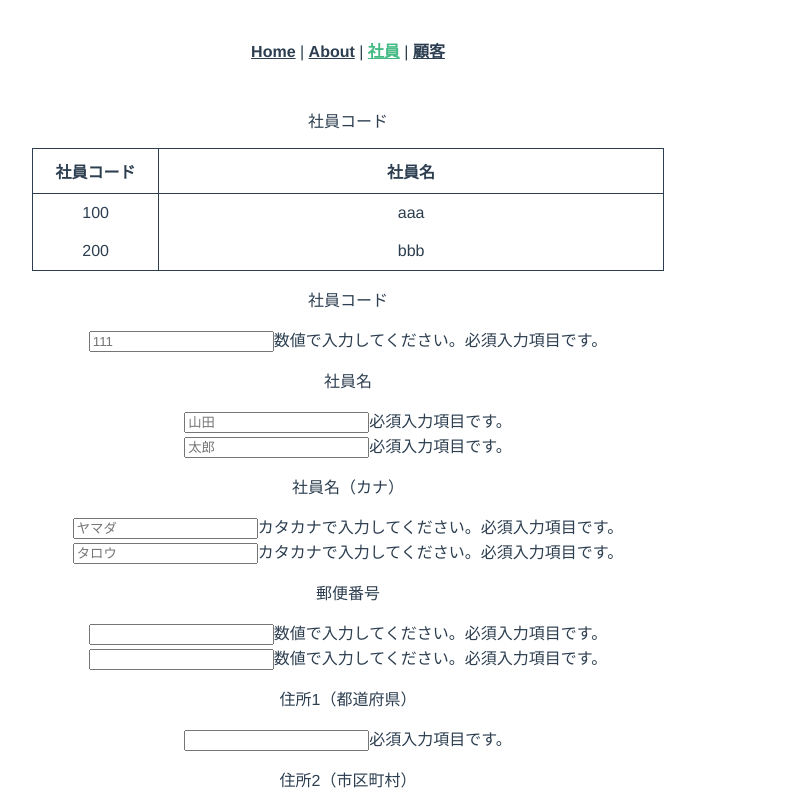
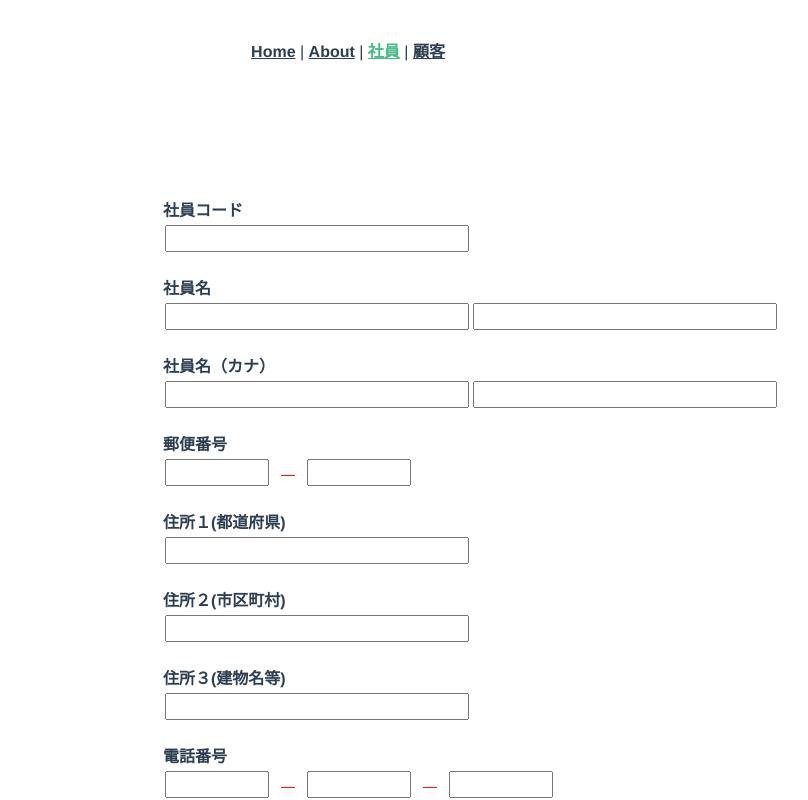
Before and after one commit to maki-kamada/UserStaffEditScreen, a Vue app: page /staff in a window 1280 px wide. Shown: the top 800 px of the page, without its empty margins (292-1100 px from the left). Built offline with nearby package versions, Linux system fonts and the light colour scheme.

Commit message:
バリデーション急ぎで

```diff
--- a/src/components/FormInputText.vue
+++ b/src/components/FormInputText.vue
@@ -42,24 +42,17 @@ export default {
     props:['placeholder', 'name', 'value', 'required', 'staff'],
     computed: {
       requiredCheck: function () {
-
            this.$emit('update-status', this.staff)
            return this.value.trim()
         },
       kanaValidation: function () {
+            var kanaPattern = /^[\u30a0-\u30ff]+$/;
+            var result = kanaPattern.test(this.value.trim());
+            this.staff[this.name] = result;
             this.$emit('update-status', this.staff);
-            var kanaPattern = /^[\u30a0-\u30ff]+$/;
-            var flg = false
-            if(kanaPattern.test(this.value.trim())){
-                // return false
+            return result
 
-            }else{
-                // return true
-                flg = true
-            }
-            console.log(flg)
-            return flg
-        },
+      },
       mailValidation: function () {
             this.value.trim()
             var mailPattern = /^[a-zA-Z0-9.!#$%&'*+/=?^_`{|}~-]+@[a-zA-Z0-9-]+(?:\.[a-zA-Z0-9-]+)*$/;
--- a/src/views/Staff.vue
+++ b/src/views/Staff.vue
@@ -1,145 +1,107 @@
 <template>
-  <div class="staff">
-    <p>社員コード</p>
+<div class="container">
+    <form>
+        <table>
+            <div class="container">
+                <!-- 社員コードフォーム -->
+                <tr>
+                    <div>
+                        <th><label for="code">社員コード</label></th>
+                        <td><input type="text" v-model="code"></td>
+                        <td class="errMsg"><span>{{ errors.code }}</span></td>
+                    </div>
+                </tr>
+                <!-- 社員名フォーム -->
+                <tr>
+                    <div>
+                        <th><label for="name">社員名</label></th>
+                        <td><input type="text" v-model="last_name"></td>
+                        <td><input type="text" v-model="first_name"></td>
+                        <td class="errMsg"><span>{{ errors.name }}</span></td>
+                    </div>
+                </tr>
 
-    <Table row1="社員コード" row2="社員名" :items= "items"/>
+                <!-- 社員名（カナ）フォーム -->
+                <tr>
+                    <div>
+                        <th><label for="namekana">社員名（カナ）</label></th>
+                        <td><input type="text" v-model="last_name_kana"></td>
+                        <td><input type="text" v-model="first_name_kana"></td>
+                        <td class="errMsg"><span>{{ errors.namekana }}</span></td>
+                    </div>
+                </tr>
 
-    <!-- <form @submit.prevent="post" > -->
-    <!-- <form> -->
-      <div id="registrations-app">
-        <p class="title">社員コード</p>
-        <FormInputNumber
-          :placeholder="'111'"
-          required
-          v-model="code"
-        />
+                <!-- 郵便番号フォーム -->
+                <tr>
+                    <div>
+                        <th><label for="zipcode">郵便番号</label></th>
+                        <td><input class="numberInput" type="text" v-model="zipcode1"></td>
+                        <td><span class="hyphen">―</span></td>
+                        <td><input class="numberInput" type="text" v-model="zipcode2"></td>
+                        <td class="errMsg"><span>{{ errors.zipcode }}</span></td>
+                    </div>
+                </tr>
+                <!-- 住所１フォーム -->
+                <tr>
+                    <div>
+                        <th><label for="prefecture">住所１(都道府県)</label></th>
+                        <td><input type="text" v-model="prefecture"></td>
+                        <td class="errMsg"><span>{{ errors.prefecture }}</span></td>
+                    </div>
+                </tr>
+                <!-- 住所２フォーム -->
+                <tr>
+                    <div>
+                        <th><label for="city">住所２(市区町村)</label></th>
+                        <td><input type="text" v-model="city"></td>
+                        <td class="errMsg"><span>{{ errors.city }}</span></td>
+                    </div>
+                </tr>
+                <!-- 住所３フォーム -->
+                <tr>
+                    <div>
+                        <th><label for="building">住所３(建物名等)</label></th>
+                        <td><input type="text" v-model="building"></td>
+                        <td class="errMsg"><span>{{ errors.building }}</span></td>
+                    </div>
+                </tr>
+                <!-- 電話番号フォーム -->
+                <tr>
+                    <div class="aaa">
+                        <th><label for="tel">電話番号</label></th>
+                        <td><input class="numberInput" type="text" v-model="tel1"></td>
+                        <td><span class="hyphen">―</span></td>
+                        <td><input class="numberInput" type="text" v-model="tel2"></td>
+                        <td><span class="hyphen">―</span></td>
+                        <td><input class="numberInput" type="text" v-model="tel3"></td>
+                        <td class="errMsg"><span>{{ errors.tel }}</span></td>
+                    </div>
+                </tr>
 
-
-        <p class="title">社員名</p>
-        <div class="form-inline">
-        <FormInputText
-         :placeholder="'山田'"
-         required
-         v-model="last_name"
-         :name="'text'"
-         :staff="staff"
-         @update-status="updateStatus"/>
-        <FormInputText
-         :placeholder="'太郎'"
-         required
-         v-model="first_name"
-         :name="'text'"
-         :staff="staff"
-         @update-status="updateStatus"
-         />
+                <!-- e-mailフォーム -->
+                <tr>
+                    <div>
+                        <th><label for="mail">e-mail</label></th>
+                        <td><input type="text" v-model="mail"></td>
+                        <td class="errMsg"><span>{{ errors.mail }}</span></td>
                     </div>
-
-        <p class="title">社員名（カナ）</p>
-        <div class="form-inline">
-        <FormInputText  :placeholder="'ヤマダ'" required v-model="last_name_kana" :name="'kana'" />
-        <FormInputText  :placeholder="'タロウ'" required v-model="first_name_kana" :name="'kana'"/>
+                </tr>
             </div>
-
-        <p class="title">郵便番号</p>
-        <FormInputNumber required v-model="zipcode1"/>
-        <FormInputNumber required v-model="zipcode2"/>
-
-        <p class="title">住所1（都道府県）</p>
-        <FormInputText required v-model="prefecture" :name="'text'"/>
-
-        <p class="title">住所2（市区町村）</p>
-        <FormInputText required v-model="city" :name="'text'"/>
-
-        <p class="title">住所3（建物名等）</p>
-        <FormInputText required = false v-model="building" :name="'text'"/>
-
-        <p class="title">電話番号</p>
-        <FormInputNumber required v-model="tel1" />
-        <FormInputNumber required v-model="tel2" />
-        <FormInputNumber required v-model="tel3" />
-
-        <p class="title">メールアドレス</p>
-        <FormInputText required v-model="mail" :name="'mail'"/>
+        </table>
+    </form>
+    <div class="register">
+        <button type="button" :disabled=isDisabled>送信</button>
+    </div>
+</div>
+</template>
 
 
 
+<script>
 
-
-
-
-
-
-        <!--<p class="title">郵便番号</p>
-
-        <input v-model="zipcode1" />
-        <input v-model="zipcode2" />
-        <div class="result">
-          {{ zipcode1 }}<br />
-          {{ zipcode2 }}
-        </div>
-
-        <p class="title">住所1（都道府県）</p>
-        <input v-model="prefecture" />
-        <div class="result">
-          {{ prefecture }}
-        </div>
-
-        <p class="title">住所2（市区町村）</p>
-        <input v-model="city" />
-        <div class="result">
-          {{ city }}
-        </div>
-
-        <p class="title">住所3（建物名等）</p>
-        <input v-model="building" />
-        <div class="result">
-          {{ building }}
-        </div>
-
-        <p class="title">電話番号</p>
-        <input v-model="tel1" />
-        <span> - </span>
-        <input v-model="tel2" />
-        <span> - </span>
-        <input v-model="tel3" />
-
-        <p class="title">メールアドレス</p>
-        <input v-model="mail" />
-        <div class="result">入力：{{ mail }}</div>
-        <button type="button" @click="post()">submit</button> -->
-        <button type="button" @click="post()" :disabled="!status">submit</button>
-      </div>
-    <!-- </form> -->
-  </div>
-</template>
-
-<script>
-import Table from '@/components/Table.vue'
-import FormInputText from '@/components/FormInputText.vue'
-import FormInputNumber from '@/components/FormInputNumber.vue'
-// import Vue from 'vue'
-
-// Vue.component('FormInputText', FormInputText)
-
-// $(function () {
-//   new Vue({
-//     el: '#registrations-app',
-//     data: {
-//       staff: {
-//         type: Object
-//       }
-//     }
-//   });
-// });
 export default {
-  name: 'staff',
-  components: {
-    FormInputText,
-    FormInputNumber,
-    Table
-  },
     data() {
-    return{
+        return {
             code: '',
             last_name: '',
             first_name: '',
@@ -154,35 +116,246 @@ export default {
             tel2: '',
             tel3: '',
             mail: '',
-      staff: {},
-
-      items: [
-        { code: 100, last_name: "aaa" },
-        { code: 200, last_name: "bbb" },
-      ],
+            codeFlg: false,
+            nameFlg: false,
+            namekanaFlg: false,
+            zipcodeFlg: false,
+            prefectureFlg: false,
+            cityFlg: false,
+            telFlg: false,
+            mailFlg: false,
+            errors: {}
         }
     },
-  methods: {
-    post() {
-      this.items.push({ code: this.code, last_name: this.last_name });
+    computed: {     // 必須入力項目が未入力の場合、送信ボタンが非活性化する
+        isDisabled() {
+            return this.codeFlg == true && this.nameFlg == true && this.namekanaFlg == true && this.zipcodeFlg == true && this.prefectureFlg == true && this.cityFlg == true && this.telFlg == true && this.mailFlg == true && Object.keys(this.errors).length == 0 ? false : true
+        }
     },
-    updateStatus() {
-        var _this = this
-        _this.status = Object.keys(_this.staff).every(function (key) {
-          return _this.staff[key];
-        });
+    watch: {        // リアルタイムでバリデーションチェックを行う
+        code(code) {
+          if (!code) {
+              this.$set(this.errors, "code", '必須入力項目です。')
+              this.codeFlg = false;
+          }else if (code.match(/^([1-9]\d*|0)$/)) {
+              this.$delete(this.errors, 'code')
+              this.codeFlg = true;
+          }else {
+              this.$set(this.errors, "code", '半角数字で入力してください。')
+              this.codeFlg = false;
           }
+        },
+        last_name(last_name) {
+            if (!last_name || this.first_name) {
+                this.$set(this.errors, "name", '必須入力項目です。')
+                this.nameFlg = false;
+            } else if (last_name.length > 50) {
+                this.$set(this.errors, "name", '50文字以内で入力してください。')
+                this.nameFlg = false;
+            } else {
+                this.$delete(this.errors, 'name')
+                this.nameFlg = true;
             }
+        },
+        first_name(first_name) {
+            if (!first_name || this.last_name) {
+                this.$set(this.errors, "name", '必須入力項目です。')
+                this.nameFlg = false;
+            } else if (first_name.length > 50) {
+                this.$set(this.errors, "name", '50文字以内で入力してください。')
+                this.nameFlg = false;
+            } else {
+                this.$delete(this.errors, 'name')
+                this.nameFlg = true;
+            }
+        },
+        last_name_kana(last_name_kana) {
+            if (!last_name_kana || !this.first_name_kana) {
+                this.$set(this.errors, "namekana", '必須入力項目です。')
+                this.namekanaFlg = false;
+            } else if (!last_name_kana.match(/^[\u30a0-\u30ff]+$/) && !this.first_name_kana.match(/^[\u30a0-\u30ff]+$/)) {
+                this.$set(this.errors, "namekana", 'カタカナで入力してください。')
+                this.namekanaFlg = false;
+            }else if (last_name_kana.length > 50){
+                this.$set(this.errors, "namekana", '50文字以内で入力してください。')
+                this.namekanaFlg = false;
 
+            }else {
+                this.$delete(this.errors, 'namekana')
+                this.namekanaFlg = true;
             }
+        },
+        first_name_kana(first_name_kana) {
+            if (!first_name_kana || !this.last_name_kana) {
+                this.$set(this.errors, "namekana", '必須入力項目です。')
+                this.namekanaFlg = false;
+            } else if (!first_name_kana.match(/^[\u30a0-\u30ff]+$/) && !this.last_name_kana.match(/^[\u30a0-\u30ff]+$/)) {
+                this.$set(this.errors, "namekana", 'カタカナで入力してください。')
+                this.namekanaFlg = false;
+            }else if (first_name_kana.length > 50){
+                this.$set(this.errors, "namekana", '50文字以内で入力してください。')
+                this.namekanaFlg = false;
+
+            }else {
+                this.$delete(this.errors, 'namekana')
+                this.namekanaFlg = true;
+            }
+        },
+        zipcode1(zipcode1) {
+            if (!zipcode1 || !this.zipcode2) {
+                this.$set(this.errors, "zipcode", '必須入力項目です。')
+                this.zipcodeFlg = false;
+            } else if (zipcode1.match(/^\d{3}$/) && this.zipcode2.match(/^\d{4}$/)) {
+                this.$delete(this.errors, 'zipcode')
+                this.zipcodeFlg = true;
+            } else {
+                this.$set(this.errors, "zipcode", '半角数字で入力してください。（3桁＋4桁）')
+                this.zipcodeFlg = false;
+            }
+        },
+        zipcode2(zipcode2) {
+            if (!this.zipcode1 || !zipcode2) {
+                this.$set(this.errors, "zipcode", '必須入力項目です。')
+                this.zipcodeFlg = false;
+            } else if (this.zipcode1.match(/^\d{3}$/) && zipcode2.match(/^\d{4}$/)) {
+                this.$delete(this.errors, 'zipcode')
+                this.zipcodeFlg = true;
+            } else {
+                this.$set(this.errors, "zipcode", '半角数字で入力してください。（3桁＋4桁）')
+                this.zipcodeFlg = false;
+            }
+        },
+        prefecture(prefecture) {
+            if (!prefecture) {
+                this.$set(this.errors, "prefecture", '必須入力項目です。')
+                this.prefectureFlg = false;
+            } else if (prefecture.length > 50) {
+                this.$set(this.errors, "president", '50文字以内で入力してください。')
+                this.prefectureFlg = false;
+            } else {
+                this.$delete(this.errors, 'prefecture')
+                this.prefectureFlg = true;
+            }
+        },
+        city(city) {
+            if (!city) {
+                this.$set(this.errors, "city", '必須入力項目です。')
+                this.cityFlg = false;
+            } else if (city.length > 50) {
+                this.$set(this.errors, "city", '50文字以内で入力してください。')
+                this.cityFlg = false;
+            } else {
+                this.$delete(this.errors, 'city')
+                this.cityFlg = true;
+            }
+        },
+        building(building) {
+            if (building.length > 50) {
+                this.$set(this.errors, "building", '50文字以内で入力してください。')
+            } else {
+                this.$delete(this.errors, 'building')
+            }
+        },
+        tel1(tel1) {
+            if (!tel1 || !this.tel2 || !this.tel3) {
+                this.$set(this.errors, "tel", '必須入力項目です。')
+                this.telFlg = false;
+            } else if (tel1.match(/^\d{2,3}$/) && this.tel2.match(/^\d{1,4}$/) && this.tel3.match(/^\d{4}$/)) {
+                this.$delete(this.errors, 'tel')
+                this.telFlg = true;
+            } else {
+                this.$set(this.errors, "tel", '半角数字で入力してください。（2~3桁＋1~4桁＋4桁）')
+                this.telFlg = false;
+            }
+        },
+        tel2(tel2) {
+            if (!this.tel1 || !tel2 || !this.tel3) {
+                this.$set(this.errors, "tel", '必須入力項目です。')
+                this.telFlg = false;
+            } else if (this.tel1.match(/^\d{2,3}$/) && tel2.match(/^\d{1,4}$/) && this.tel3.match(/^\d{4}$/)) {
+                this.$delete(this.errors, 'tel')
+                this.telFlg = true;
+            } else {
+                this.$set(this.errors, "tel", '半角数字で入力してください。（2~3桁＋1~4桁＋4桁）')
+                this.telFlg = false;
+            }
+        },
+        tel3(tel3) {
+            if (!this.tel1 || !this.tel2 || !tel3) {
+                this.$set(this.errors, "tel", '必須入力項目です。')
+                this.telFlg = false;
+            } else if (this.tel1.match(/^\d{2,3}$/) && this.tel2.match(/^\d{1,4}$/) && tel3.match(/^\d{4}$/)) {
+                this.$delete(this.errors, 'tel')
+                this.telFlg = true;
+            } else {
+                this.$set(this.errors, "tel", '半角数字で入力してください。（2~3桁＋1~4桁＋4桁）')
+                this.telFlg = false;
+            }
+        },
+        mail(mail) {
+            if (!mail) {
+                this.$set(this.errors, "mail", '必須入力項目です。')
+                this.mailFlg = false;
+            } else if (!mail.match(/^[a-zA-Z0-9.!#$%&'*+/=?^_`{|}~-]+@[a-zA-Z0-9-]+(?:\.[a-zA-Z0-9-]+)*$/)) {
+                this.$set(this.errors, "mail", '正しいメール形式で入力してください。')
+                this.mailFlg = false;
+            } else if (mail.length > 40) {
+                this.$set(this.errors, "mail", '40文字以内で入力してください。')
+                this.mailFlg = false;
+            } else {
+                this.$delete(this.errors, 'mail')
+                this.mailFlg = true;
+            }
+        },
+    }
+};
+</script>
 
 
-</script>
-<style>
 
-table {
-  margin-left: auto;
-  margin-right: auto;
-
+<style scoped>
+.container {
+    width: 380px;
+    margin: 50px auto;
+}
+label {
+    display: inline-block;
+    white-space: nowrap;
+}
+input {
+    width: 300px;
+    font-size: 20px;
+    padding: 0px;
+    margin-bottom: 15px;
+}
+button {
+    width: 60px;
+    height: 40px;
+}
+.register {
+    width: 100%;
+    text-align: center;
+}
+span {
+    font-size: 14px;
+    color: red;
+    width: 90%;
+    display: block;
+}
+.hyphen {
+    width: 30px;
+}
+th {
+    display: block;
+    text-align: left;
+    margin: 0px;
+}
+.numberInput {
+    width: 100px;
+}
+.errMsg {
+    display: flex;
+    vertical-align: bottom;
+    text-align: left;
 }
 </style>
```
Lines whose indentation alone changed are shown as unchanged.
